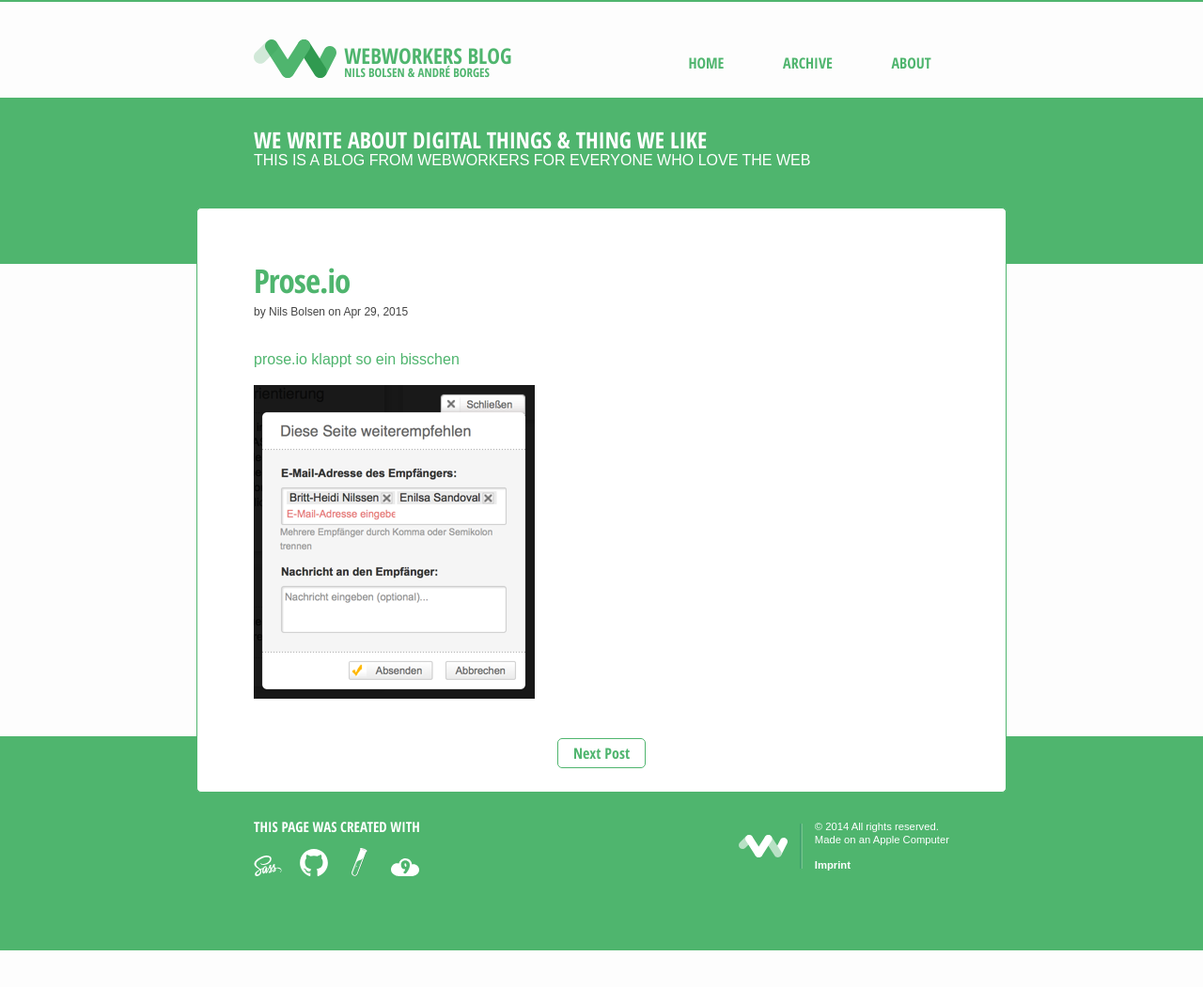
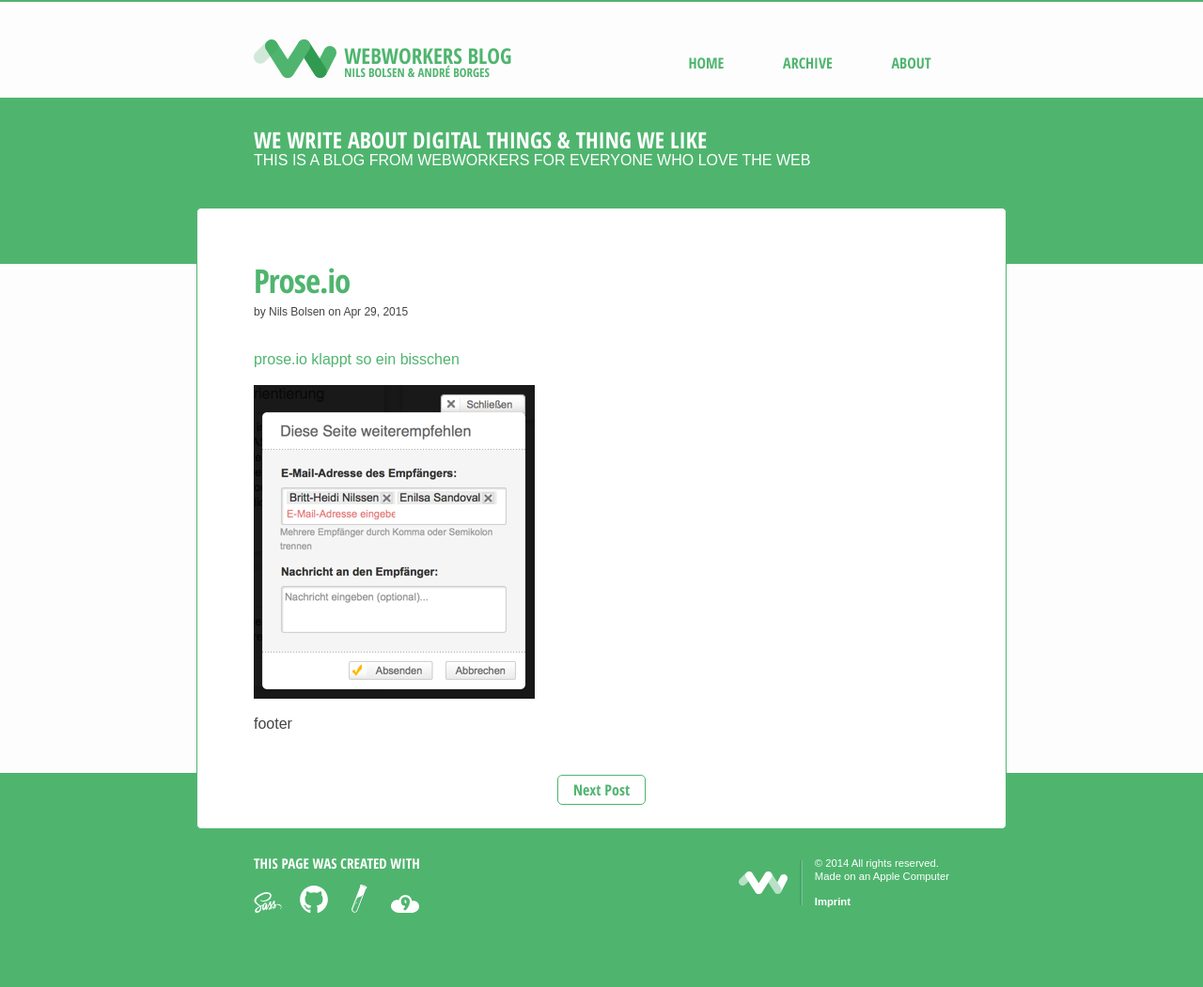
Before and after one commit to webwb/webwb.github.io, a Jekyll site: the page built from _posts/2015-04-29-prose.io.md, in a window 1280 px wide. Shown: the whole page at 94% size. Built offline with Jekyll 4.4.1, drawn with Linux system fonts in a browser that asks for light colours; before the commit the page ends 1012 px from its top, so only the background shows below that.

Commit message:
Updated 2015-04-29-prose.io.md

```diff
--- a/_posts/2015-04-29-prose.io.md
+++ b/_posts/2015-04-29-prose.io.md
@@ -8,5 +8,6 @@
 
 ## prose.io klappt so ein bisschen
 
+![weiterleiten.png](/images/weiterleiten.png)
 
-![weiterleiten.png](/images/weiterleiten.png)
+footer
```
